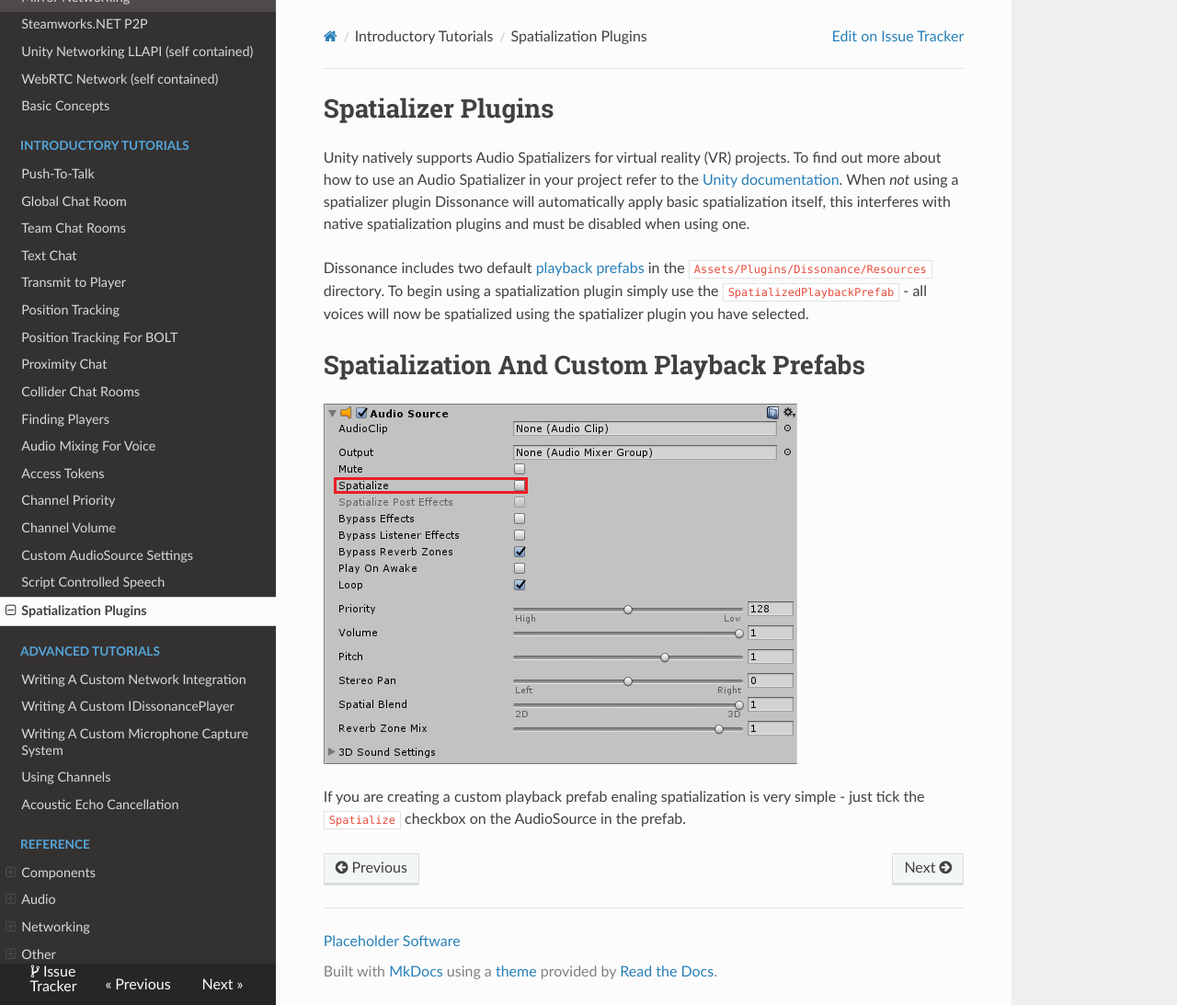
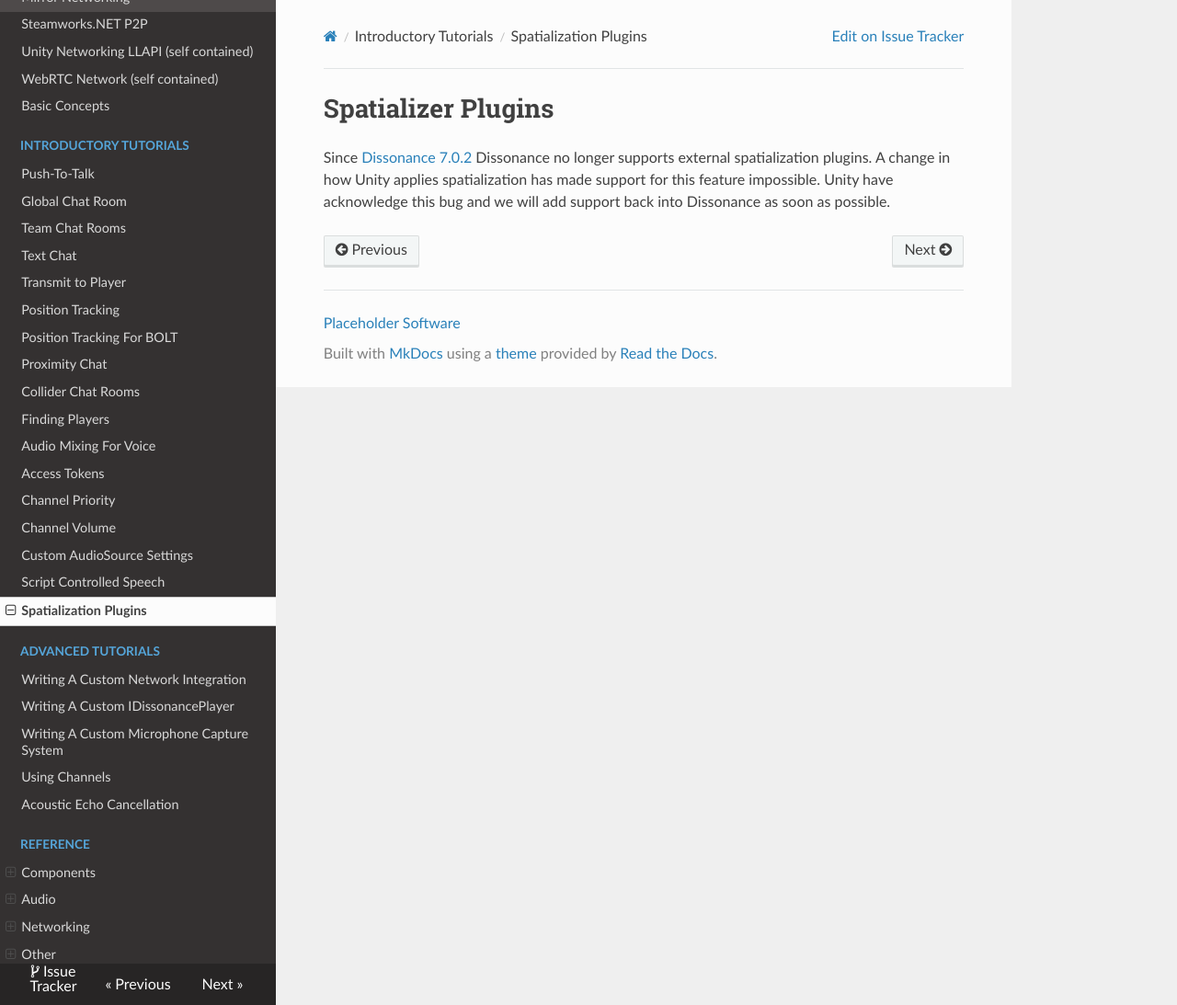
Before and after one commit to Placeholder-Software/Dissonance, an MkDocs documentation site: the page built from docs/Tutorials/Spatializer-Plugin.md, in a window 1280 px wide and 1093 px high. Shown: the whole window at 92% size. Built offline with MkDocs 1.6.1, drawn with Linux system fonts in a browser that asks for light colours; old or Windows-style settings are respelled for this version of MkDocs.

Commit message:
Updated docs about spatialization to reflect that we no longer support it.

```diff
--- a/docs/Tutorials/Spatializer-Plugin.md
+++ b/docs/Tutorials/Spatializer-Plugin.md
@@ -1,11 +1,3 @@
 # Spatializer Plugins
 
-Unity natively supports Audio Spatializers for virtual reality (VR) projects. To find out more about how to use an Audio Spatializer in your project refer to the [Unity documentation](https://docs.unity3d.com/Manual/VRAudioSpatializer.html). When *not* using a spatializer plugin Dissonance will automatically apply basic spatialization itself, this interferes with native spatialization plugins and must be disabled when using one.
-
-Dissonance includes two default [playback prefabs](Playback-Prefab.md) in the `Assets/Plugins/Dissonance/Resources` directory. To begin using a spatialization plugin simply use the `SpatializedPlaybackPrefab` - all voices will now be spatialized using the spatializer plugin you have selected.
-
-# Spatialization And Custom Playback Prefabs
-
-![Audio Source](../images/AudioSource_SpatializeHighlighted.png)
-
-If you are creating a custom playback prefab enaling spatialization is very simple - just tick the `Spatialize` checkbox on the AudioSource in the prefab.
+Since [Dissonance 7.0.2](https://placeholder-software.co.uk/dissonance/releases/7.0.2.html) Dissonance no longer supports external spatialization plugins. A change in how Unity applies spatialization has made support for this feature impossible. Unity have acknowledge this bug and we will add support back into Dissonance as soon as possible.
```
